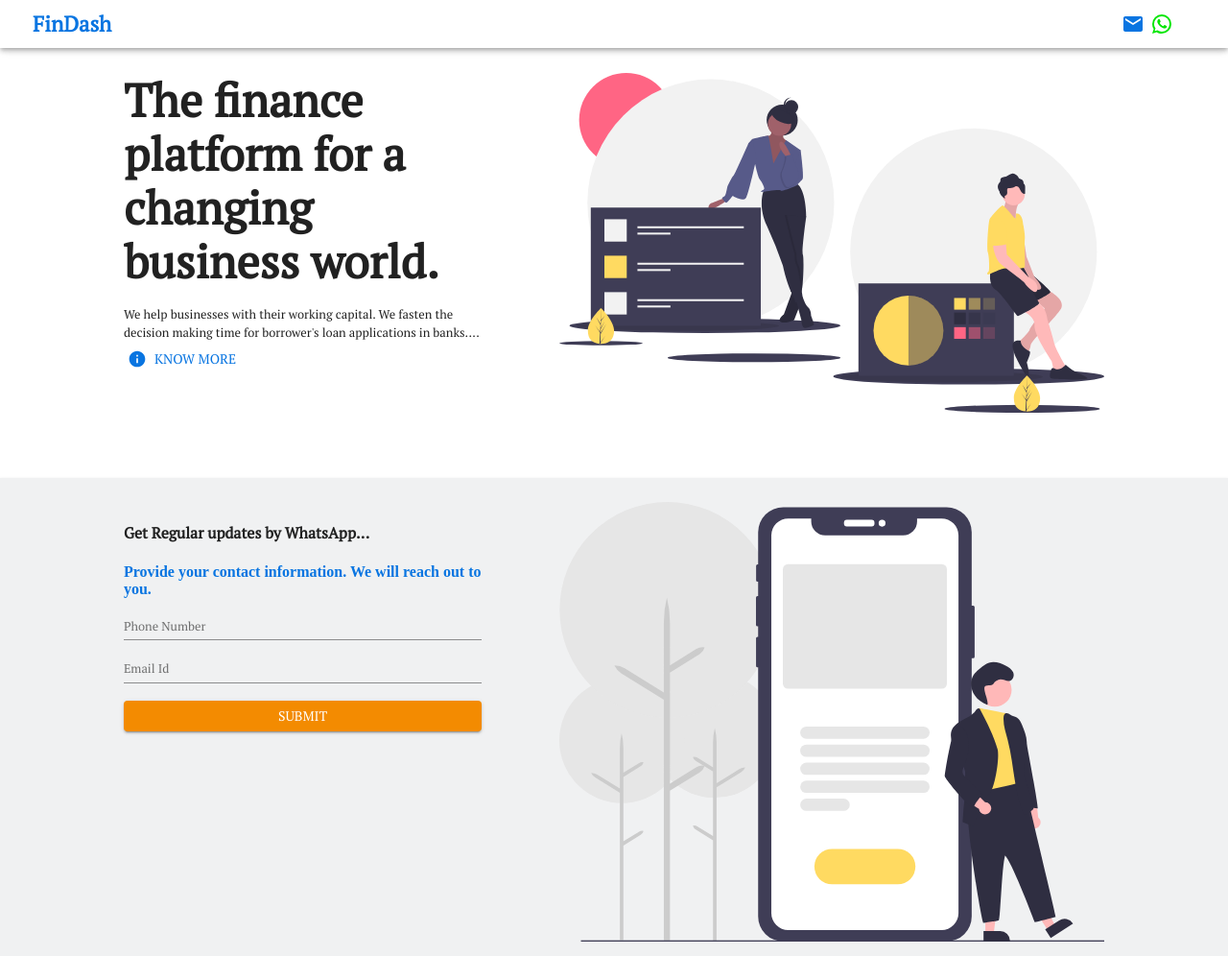
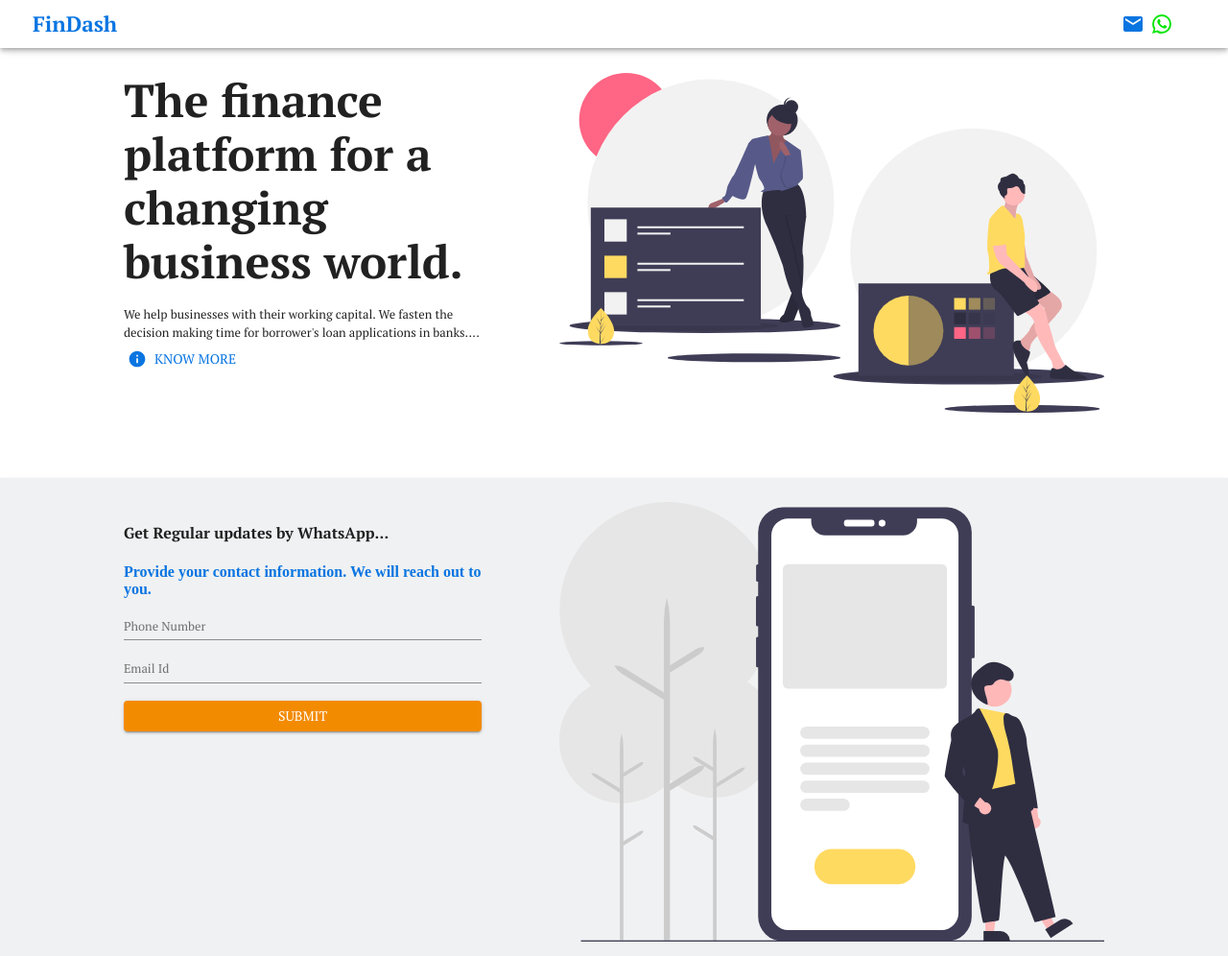
Before and after one commit to pnavitha/pnavitha.github.io, a React app: page public/index.html in a window 1280 px wide. Shown: the top 996 px of the page at 96% size. Built offline with nearby package versions, Linux system fonts and the light colour scheme; some packages are replaced by stand-ins of ours.

Commit message:
Updated font with bold and italic package

```diff
--- a/public/index.html
+++ b/public/index.html
@@ -17,8 +17,8 @@
   <meta property="og:type" content="website" />
   <meta name="description" content="Using tech to understand your business finance and increasing credit quickly." />
   <link rel="preconnect" href="https://fonts.googleapis.com">
-  <link rel="preconnect" href="https://fonts.gstatic.com" crossorigin>
-  <link href="https://fonts.googleapis.com/css2?family=PT+Serif&display=swap" rel="stylesheet">
+<link rel="preconnect" href="https://fonts.gstatic.com" crossorigin>
+<link href="https://fonts.googleapis.com/css2?family=PT+Serif:ital,wght@0,400;0,700;1,400;1,700&display=swap" rel="stylesheet">
   <link rel="apple-touch-icon" href="%PUBLIC_URL%/MVP_logo192.png" />
   <link rel="manifest" href="%PUBLIC_URL%/manifest.json" />
   <title>FinDash | Simplifing Business Finance </title>
```
